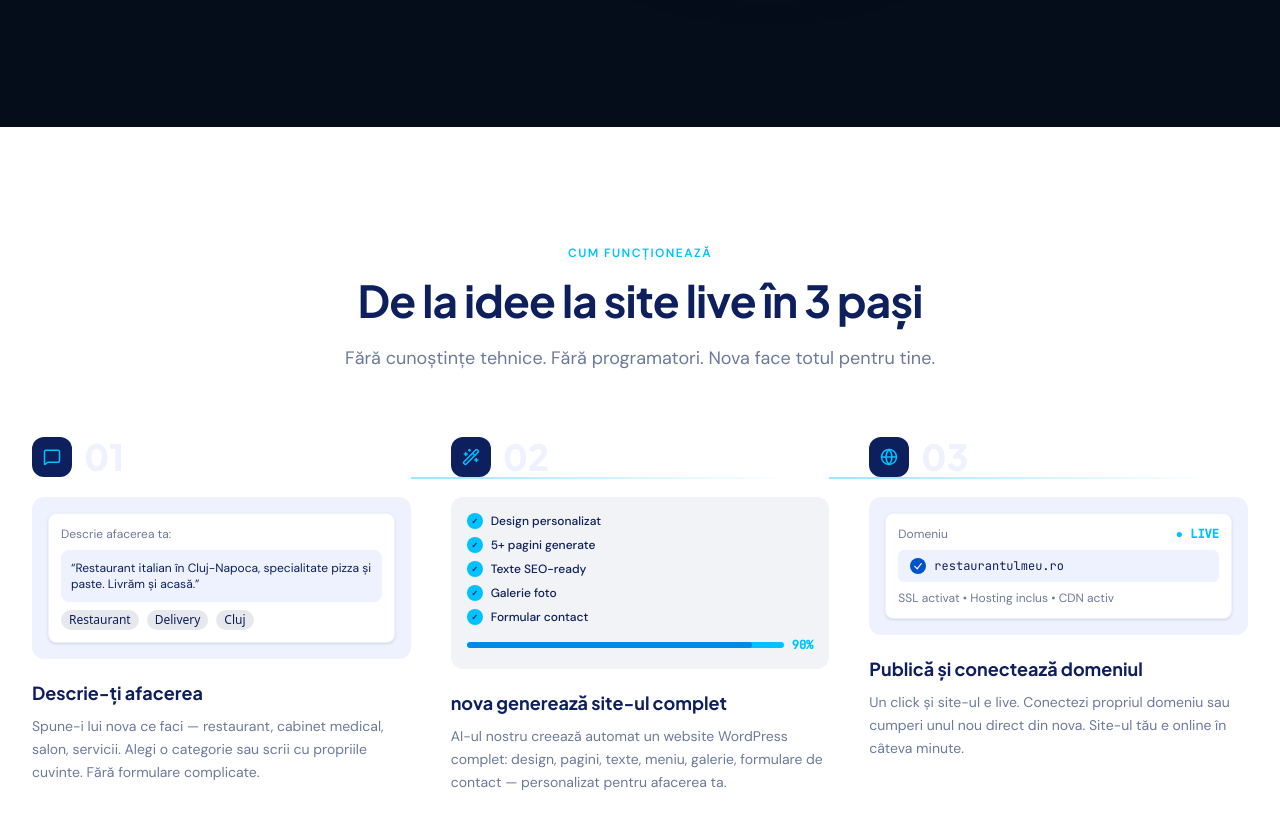
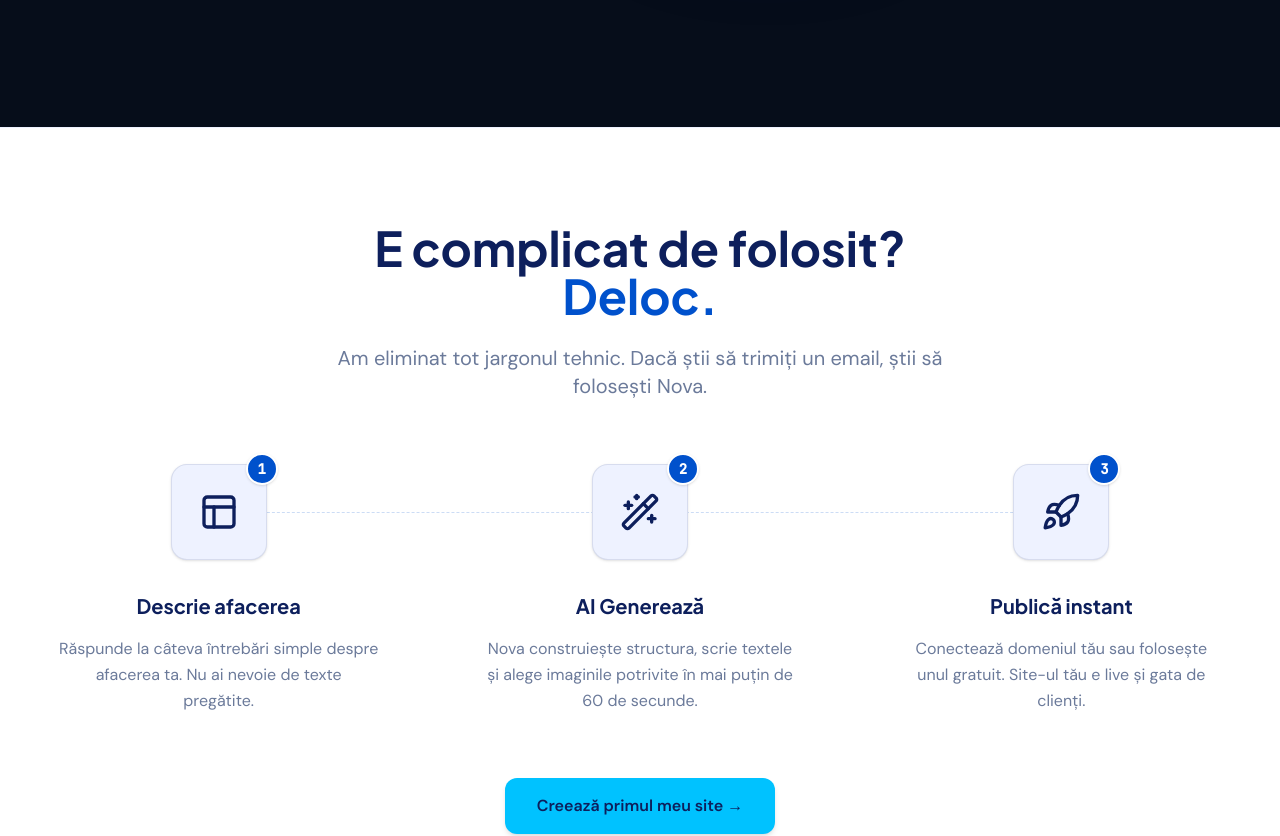
Before and after one commit to alexstanciu13/nova, a Next.js app: page / in a window 1280 px wide. Shown: the part 925-1761 px from the top of the page. Built offline with nearby package versions, Linux system fonts and the light colour scheme.

Commit message:
Replace HowItWorks section with cleaner icon-centered layout
Adopted the new centered-icon + step-number badge design with
framer-motion entrance animations and a dashed connecting line,
adapted to the white/navy/cyan palette.

https://claude.ai/code/session_01YL2Yb5Agnxq5quBv5x7mfu

```diff
--- a/src/components/home/HowItWorksSection.tsx
+++ b/src/components/home/HowItWorksSection.tsx
@@ -1,153 +1,89 @@
 "use client";
 
-import { MessageSquare, Wand2, Globe } from "lucide-react";
-import SectionHeader from "@/components/SectionHeader";
+import { motion } from "framer-motion";
+import { Wand2, Layout, Rocket } from "lucide-react";
 
 const steps = [
   {
-    step: "01",
-    icon: MessageSquare,
-    title: "Descrie-ți afacerea",
+    icon: Layout,
+    title: "Descrie afacerea",
     description:
-      "Spune-i lui nova ce faci — restaurant, cabinet medical, salon, servicii. Alegi o categorie sau scrii cu propriile cuvinte. Fără formulare complicate.",
-    visual: (
-      <div className="bg-[#EEF2FF] rounded-xl p-4">
-        <div className="bg-white rounded-lg p-3 shadow-sm border border-[#EEF2FF]">
-          <p className="text-xs text-[#6B7A9A] mb-2" style={{ fontFamily: "var(--font-body)" }}>
-            Descrie afacerea ta:
-          </p>
-          <div className="bg-[#EEF2FF] rounded-lg p-2.5 text-xs text-[#0D1F5C]" style={{ fontFamily: "var(--font-body)" }}>
-            &ldquo;Restaurant italian în Cluj-Napoca, specialitate pizza și paste. Livrăm și acasă.&rdquo;
-          </div>
-          <div className="flex gap-2 mt-2">
-            {["Restaurant", "Delivery", "Cluj"].map((tag) => (
-              <span key={tag} className="bg-[#0D1F5C]/10 text-[#0D1F5C] text-xs px-2 py-0.5 rounded-full font-medium">
-                {tag}
-              </span>
-            ))}
-          </div>
-        </div>
-      </div>
-    ),
+      "Răspunde la câteva întrebări simple despre afacerea ta. Nu ai nevoie de texte pregătite.",
   },
   {
-    step: "02",
     icon: Wand2,
-    title: "nova generează site-ul complet",
+    title: "AI Generează",
     description:
-      "AI-ul nostru creează automat un website WordPress complet: design, pagini, texte, meniu, galerie, formulare de contact — personalizat pentru afacerea ta.",
-    visual: (
-      <div className="bg-[#0D1F5C]/5 rounded-xl p-4 space-y-2">
-        {["✓ Design personalizat", "✓ 5+ pagini generate", "✓ Texte SEO-ready", "✓ Galerie foto", "✓ Formular contact"].map(
-          (item) => (
-            <div key={item} className="flex items-center gap-2 text-xs text-[#0D1F5C] font-medium" style={{ fontFamily: "var(--font-body)" }}>
-              <div className="w-4 h-4 bg-[#00C2FF] rounded-full flex items-center justify-center text-[8px] text-[#0D1F5C] font-bold">✓</div>
-              {item.slice(2)}
-            </div>
-          )
-        )}
-        <div className="pt-1">
-          <div className="flex items-center gap-2">
-            <div className="h-1.5 bg-[#00C2FF] rounded-full flex-1 overflow-hidden">
-              <div className="h-full bg-[#0051CC] rounded-full animate-pulse" style={{ width: "90%" }} />
-            </div>
-            <span className="text-[#00C2FF] text-xs font-mono font-semibold" style={{ fontFamily: "var(--font-mono)" }}>
-              90%
-            </span>
-          </div>
-        </div>
-      </div>
-    ),
+      "Nova construiește structura, scrie textele și alege imaginile potrivite în mai puțin de 60 de secunde.",
   },
   {
-    step: "03",
-    icon: Globe,
-    title: "Publică și conectează domeniul",
+    icon: Rocket,
+    title: "Publică instant",
     description:
-      "Un click și site-ul e live. Conectezi propriul domeniu sau cumperi unul nou direct din nova. Site-ul tău e online în câteva minute.",
-    visual: (
-      <div className="bg-[#EEF2FF] rounded-xl p-4">
-        <div className="bg-white rounded-lg p-3 shadow-sm border border-[#EEF2FF] space-y-2">
-          <div className="flex items-center justify-between">
-            <span className="text-xs text-[#6B7A9A]" style={{ fontFamily: "var(--font-body)" }}>
-              Domeniu
-            </span>
-            <span className="text-xs text-[#00C2FF] font-semibold" style={{ fontFamily: "var(--font-mono)" }}>
-              ● LIVE
-            </span>
-          </div>
-          <div className="bg-[#EEF2FF] rounded-md px-3 py-2 flex items-center gap-2">
-            <div className="w-4 h-4 bg-[#0051CC] rounded-full flex items-center justify-center">
-              <svg width="8" height="8" viewBox="0 0 10 10" fill="none">
-                <path d="M1 5.5L4 8.5L9 2" stroke="white" strokeWidth="1.5" strokeLinecap="round" />
-              </svg>
-            </div>
-            <span className="text-xs text-[#0D1F5C] font-mono" style={{ fontFamily: "var(--font-mono)" }}>
-              restaurantulmeu.ro
-            </span>
-          </div>
-          <p className="text-xs text-[#6B7A9A]" style={{ fontFamily: "var(--font-body)" }}>
-            SSL activat • Hosting inclus • CDN activ
-          </p>
-        </div>
-      </div>
-    ),
+      "Conectează domeniul tău sau folosește unul gratuit. Site-ul tău e live și gata de clienți.",
   },
 ];
 
 export default function HowItWorksSection() {
   return (
-    <section id="how-it-works" className="py-20 lg:py-28 bg-white">
+    <section
+      id="how-it-works"
+      className="py-24 bg-white relative border-t border-[#EEF2FF]"
+    >
       <div className="max-w-7xl mx-auto px-4 sm:px-6 lg:px-8">
-        <SectionHeader
-          eyebrow="Cum funcționează"
-          title="De la idee la site live în 3 pași"
-          subtitle="Fără cunoștințe tehnice. Fără programatori. Nova face totul pentru tine."
-        />
-
-        <div className="mt-16 grid grid-cols-1 md:grid-cols-3 gap-8 lg:gap-10">
-          {steps.map((step, i) => {
-            const Icon = step.icon;
-            return (
-              <div key={step.step} className="relative">
-                {/* Connector line */}
-                {i < steps.length - 1 && (
-                  <div className="hidden md:block absolute top-10 left-[calc(100%+0px)] w-full h-0.5 bg-gradient-to-r from-[#00C2FF]/40 to-transparent z-0" />
-                )}
-                <div className="relative z-10">
-                  {/* Step number */}
-                  <div className="flex items-center gap-3 mb-5">
-                    <div className="w-10 h-10 bg-[#0D1F5C] rounded-xl flex items-center justify-center flex-shrink-0">
-                      <Icon size={18} className="text-[#00C2FF]" />
-                    </div>
-                    <span
-                      className="text-4xl font-extrabold text-[#EEF2FF]"
-                      style={{ fontFamily: "var(--font-display)", fontWeight: 800 }}
+        <div className="text-center mb-16">
+          <h2
+            className="text-3xl md:text-5xl font-bold mb-6 text-[#0D1F5C]"
+            style={{ fontFamily: "var(--font-display)", fontWeight: 700 }}
           >
-                      {step.step}
-                    </span>
+            E complicat de folosit? <br />
+            <span className="text-[#0051CC]">Deloc.</span>
+          </h2>
+          <p
+            className="text-xl text-[#6B7A9A] max-w-2xl mx-auto"
+            style={{ fontFamily: "var(--font-body)" }}
+          >
+            Am eliminat tot jargonul tehnic. Dacă știi să trimiți un email, știi
+            să folosești Nova.
+          </p>
         </div>
 
-                  {/* Visual */}
-                  <div className="mb-5">{step.visual}</div>
+        <div className="grid grid-cols-1 md:grid-cols-3 gap-12 relative">
+          {/* Connecting Line (Desktop only) */}
+          <div className="hidden md:block absolute top-12 left-[16%] right-[16%] h-0.5 border-t border-dashed border-[#0051CC]/20" />
 
-                  {/* Text */}
+          {steps.map((step, index) => (
+            <motion.div
+              key={index}
+              initial={{ opacity: 0, y: 20 }}
+              whileInView={{ opacity: 1, y: 0 }}
+              viewport={{ once: true }}
+              transition={{ duration: 0.5, delay: index * 0.2 }}
+              className="relative flex flex-col items-center text-center group"
+            >
+              <div className="w-24 h-24 rounded-2xl bg-[#EEF2FF] border border-[#0D1F5C]/10 flex items-center justify-center mb-8 relative z-10 group-hover:border-[#00C2FF]/60 transition-colors shadow-sm">
+                <step.icon
+                  className="w-10 h-10 text-[#0D1F5C] group-hover:text-[#0051CC] transition-colors"
+                />
+                <div className="absolute -top-3 -right-3 w-8 h-8 rounded-full bg-[#0051CC] flex items-center justify-center font-mono font-bold text-sm text-white border-2 border-white shadow-sm">
+                  {index + 1}
+                </div>
+              </div>
+
               <h3
-                    className="text-lg font-bold text-[#0D1F5C] mb-2"
+                className="text-xl font-bold text-[#0D1F5C] mb-4"
                 style={{ fontFamily: "var(--font-display)", fontWeight: 700 }}
               >
                 {step.title}
               </h3>
               <p
-                    className="text-[#6B7A9A] text-sm leading-relaxed"
+                className="text-[#6B7A9A] leading-relaxed max-w-xs"
                 style={{ fontFamily: "var(--font-body)" }}
               >
                 {step.description}
               </p>
-                </div>
-              </div>
-            );
-          })}
+            </motion.div>
+          ))}
         </div>
 
         {/* CTA */}
@@ -159,7 +95,10 @@ export default function HowItWorksSection() {
           >
             Creează primul meu site →
           </a>
-          <p className="text-[#6B7A9A] text-sm mt-3" style={{ fontFamily: "var(--font-body)" }}>
+          <p
+            className="text-[#6B7A9A] text-sm mt-3"
+            style={{ fontFamily: "var(--font-body)" }}
+          >
             Gratuit 14 zile • Fără card obligatoriu
           </p>
         </div>
```
Lines whose indentation alone changed are shown as unchanged.
